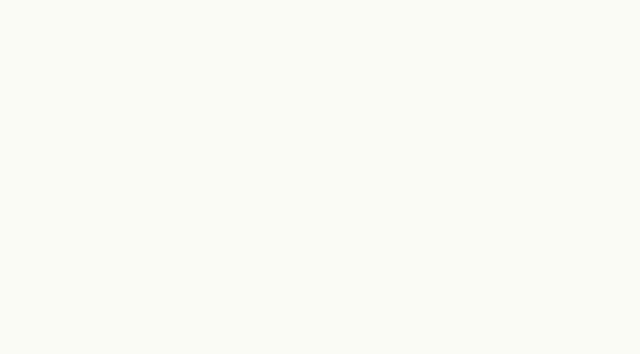
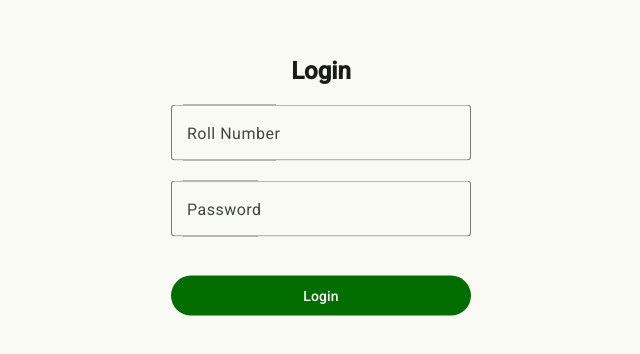
Before and after one commit to kavishdevar/angular-playground, an Angular app in the folder School-Portal/: page / in a window 1280 px wide. Shown: the part 224-578 px from the top of the page, without its empty margins (319-959 px from the left). Built offline with nearby package versions, Linux system fonts and the light colour scheme.

Commit message:
add login functionality

```diff
--- a/School-Portal/src/app/app.component.html
+++ b/School-Portal/src/app/app.component.html
@@ -1,7 +1,8 @@
-@if (loggedIn) {
+@if (isLoggedIn) {
     <main>
         Hi! You are logged in as {{name}}
     </main>
-} else {
-    <app-login #login></app-login>
 }
+@else {
+    <app-login></app-login>
+}
--- a/School-Portal/src/app/app.component.ts
+++ b/School-Portal/src/app/app.component.ts
@@ -14,7 +14,7 @@ import { LoginComponent } from './login.component';
 })
 export class AppComponent {
   title = 'School Portal';
-  isLoggedin = localStorage.getItem('isLoggedin');
+  isLoggedIn = localStorage.getItem('isLoggedin');
   name = localStorage.getItem('name');
   loginForm = new FormGroup({
     rollNumber: new FormControl(''),
--- a/School-Portal/src/app/app.routes.ts
+++ b/School-Portal/src/app/app.routes.ts
@@ -1,3 +1,6 @@
 import { Routes } from '@angular/router';
+import { LoginComponent } from './login.component';
 
-export const routes: Routes = [];
+export const routes: Routes = [
+    {path: 'login', component: LoginComponent},
+];
--- a/School-Portal/src/app/login.component.html
+++ b/School-Portal/src/app/login.component.html
@@ -1,5 +1,6 @@
-<form [formGroup]="loginForm" (ngSubmit)="onSubmit()">
-    <p>
+<div class="container mat-typography">
+    <h2>Login</h2>
+    <form [formGroup]="loginForm" (ngSubmit)="onSubmit()">
         <mat-form-field appearance="outline">
             <mat-label>Roll Number</mat-label>
             <input matInput formControlName="rollNumber">
@@ -9,7 +10,15 @@
             <mat-label>Password</mat-label>
             <input matInput formControlName="password" type="password">
         </mat-form-field>
-
-        <button mat-raised-button color="primary" type="submit">Login</button>
-    </p>
-</form>
+        <br>
+        <!-- error if supplied -->
+        @if (loginForm.hasError('invalid'))
+        {
+            <mat-error>
+                Credentials incorrect.
+            </mat-error>
+        }
+        <br>
+        <button mat-flat-button color="primary" type="submit">Login</button>
+    </form>
+</div>
--- /dev/null
+++ b/School-Portal/src/app/login.component.scss
@@ -0,0 +1,18 @@
+div {
+    position: absolute;
+    top: 50%;
+    left: 50%;
+    transform: translate(-50%, -50%);
+    max-width: 300px;
+    min-width: 200px;
+    width: 100%;
+}
+mat-form-field {
+    width: 100%;
+}
+button {
+    width: 100%;
+}
+h2 {
+    text-align: center;
+}
--- a/School-Portal/src/app/login.component.ts
+++ b/School-Portal/src/app/login.component.ts
@@ -2,11 +2,13 @@ import { Component } from '@angular/core';
 import { FormGroup, FormControl } from '@angular/forms';
 import { MatButtonModule } from '@angular/material/button';
 import { RouterOutlet } from '@angular/router';
-import { MatInputModule } from '@angular/material/input';
+import { MatFormField, MatInputModule } from '@angular/material/input';
 import { ReactiveFormsModule } from '@angular/forms';
+import { MatFormFieldModule } from '@angular/material/form-field';
 
 @Component({
     selector: 'app-login',
+    styleUrls: ['./login.component.scss'],
     standalone: true,
     imports: [RouterOutlet, MatButtonModule, MatInputModule, ReactiveFormsModule],
     templateUrl: './login.component.html',
@@ -16,8 +18,31 @@ export class LoginComponent {
         rollNumber: new FormControl(''),
         password: new FormControl(''),
     });
+    onSubmit() {
+        interface LoginResponse {
+            deviceId: string;
+            userId: string;
+            name: string;
+            isVerified: boolean;
+            accessToken: string;
+            accessTokenValidityDurationSeconds: number;
+            refreshToken: string;
+            organizationId: string;
+            refundpolicyUrl: string;
+            showRefundPolicy: boolean;
+        }
 
-  onSubmit() {
-    console.log(this.loginForm.value);
+        fetch("https://api-v2-6-0.eapp.vidyamandir.com/mysa/connectorg/organizations/1/login", {
+            "body": `{\"loginValue\":\"${this.loginForm.value.rollNumber}\",\"passwordValue\":\"${this.loginForm.value.password}\",\"deviceId\":\"testing\",\"identityType\":\"ROLLNUMBER\"}`,
+            "method": "POST"
+        }).then(r => r.json().then(
+            json => {
+                json = json as LoginResponse;
+                localStorage.setItem('name', json.name);
+                localStorage.setItem('isLoggedIn', 'true');
+                localStorage.setItem('accessToken', json.accessToken);
+                localStorage.setItem('organizationID', json.organizationId);
+            }
+        ));
     }
 }
--- a/School-Portal/src/styles.scss
+++ b/School-Portal/src/styles.scss
@@ -1,20 +1,18 @@
 /* You can add global styles to this file, and also import other style files */
 @use '@angular/material' as mat;
 
-$theme: mat.define-theme((
-  color: (
-    theme-type: light,
-    primary: mat.$green-palette,
-  )
-));
-
-html, body {
-    height: 100%;
-    background-color: var(--mat-app-background-color);
-    color: var(--mat-app-text-color);
-    @include mat.all-component-themes($theme);
+$theme: mat.define-theme((color: (theme-type: light,
+        primary: mat.$green-palette,
+      )));
+html,
+body {
+  height: 100%;
+  background-color: var(--mat-app-background-color);
+  color: var(--mat-app-text-color);
+  @include mat.all-component-themes($theme);
+  font-family: Roboto, sans-serif;
 }
 
 body {
-    margin: 0;
+  margin: 8px;
 }
```
Lines whose indentation alone changed are shown as unchanged.
